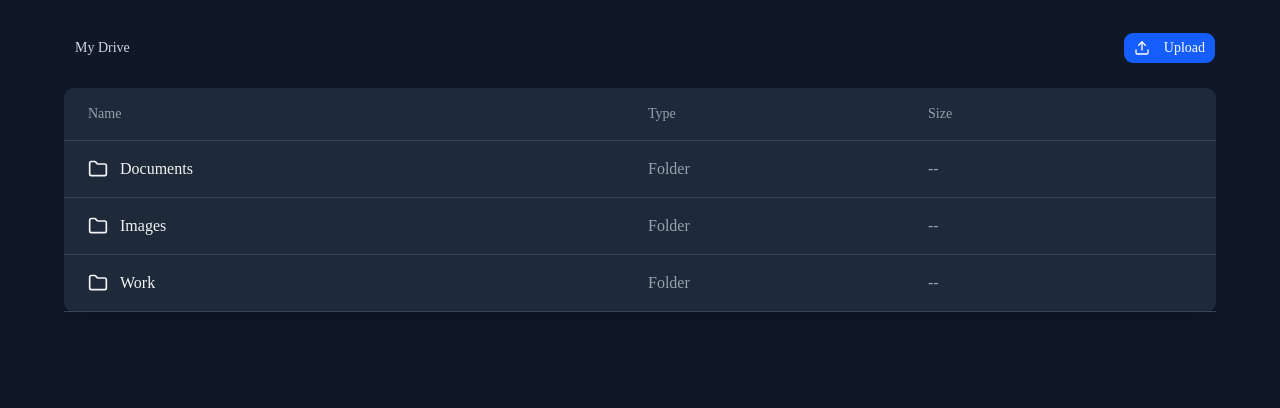
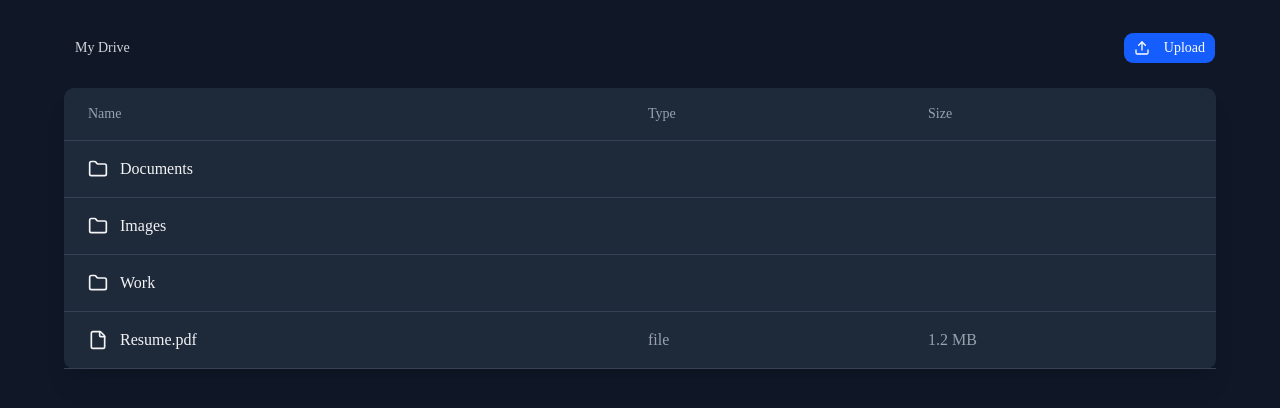
Before and after one commit to GircysRomualdas/drive-t3, a Next.js app: page / in a window 1280 px wide. Shown: the top 408 px of the page. Built offline with nearby package versions, Linux system fonts and the light colour scheme.

Commit message:
Update mock data

```diff
--- /dev/null
+++ b/src/app/file-row.tsx
@@ -0,0 +1,54 @@
+import type { Folder, File } from "~/lib/mock-data";
+import { Folder as FolderIcon, FileIcon } from "lucide-react";
+
+export function FileRow(props: { file: File }) {
+  const { file } = props;
+  return (
+    <li
+      key={file.id}
+      className="hover:bg-gray-750 border-b border-gray-700 px-6 py-4"
+    >
+      <div className="grid grid-cols-12 items-center gap-4">
+        <div className="col-span-6 flex items-center">
+          <a
+            href={file.url}
+            className="flex items-center text-gray-100 hover:text-blue-400"
+            target="_blank"
+          >
+            <FileIcon className="mr-3" size={20} />
+            {file.name}
+          </a>
+        </div>
+        <div className="col-span-3 text-gray-400">{"file"}</div>
+        <div className="col-span-3 text-gray-400">{file.size}</div>
+      </div>
+    </li>
+  );
+}
+
+export function FolderRow(props: {
+  folder: Folder;
+  handleFolderClick: () => void;
+}) {
+  const { folder, handleFolderClick } = props;
+  return (
+    <li
+      key={folder.id}
+      className="hover:bg-gray-750 border-b border-gray-700 px-6 py-4"
+    >
+      <div className="grid grid-cols-12 items-center gap-4">
+        <div className="col-span-6 flex items-center">
+          <button
+            onClick={() => handleFolderClick()}
+            className="flex items-center text-gray-100 hover:text-blue-400"
+          >
+            <FolderIcon className="mr-3" size={20} />
+            {folder.name}
+          </button>
+        </div>
+        <div className="col-span-3 text-gray-400"></div>
+        <div className="col-span-3 text-gray-400"></div>
+      </div>
+    </li>
+  );
+}
--- a/src/app/page.tsx
+++ b/src/app/page.tsx
@@ -1,38 +1,41 @@
 "use client";
 
-import { useState } from "react";
-import { mockFiles } from "../lib/mock-data";
-import { Folder, FileIcon, Upload, ChevronRight } from "lucide-react";
-import Link from "next/link";
+import { useMemo, useState } from "react";
+import { mockFiles, mockFolders } from "../lib/mock-data";
+import { Upload, ChevronRight } from "lucide-react";
 import { Button } from "~/components/ui/button";
+import { FileRow, FolderRow } from "./file-row";
 
 export default function GoogleDriveClone() {
-  const [currentFolder, setCurrentFolder] = useState<string | null>(null);
+  const [currentFolder, setCurrentFolder] = useState<string>("root");
 
   const getCurrentFiles = () => {
     return mockFiles.filter((file) => file.parent === currentFolder);
+  };
+  const getCurrentFolders = () => {
+    return mockFolders.filter((folder) => folder.parent === currentFolder);
   };
 
   const handleFolderClick = (folderId: string) => {
     setCurrentFolder(folderId);
   };
 
-  const getBreadcrumbs = () => {
+  const breadcrumbs = useMemo(() => {
     const breadcrumbs = [];
     let currentId = currentFolder;
 
-    while (currentId !== null) {
-      const folder = mockFiles.find((file) => file.id === currentId);
+    while (currentId !== "root") {
+      const folder = mockFolders.find((folder) => folder.id === currentId);
       if (folder) {
         breadcrumbs.unshift(folder);
-        currentId = folder.parent;
+        currentId = folder.parent ?? "root";
       } else {
         break;
       }
     }
 
     return breadcrumbs;
-  };
+  }, [currentFolder]);
 
   const handleUpload = () => {
     alert("Upload functionality would be implemented here");
@@ -44,13 +47,13 @@ export default function GoogleDriveClone() {
         <div className="mb-6 flex items-center justify-between">
           <div className="flex items-center">
             <Button
-              onClick={() => setCurrentFolder(null)}
+              onClick={() => setCurrentFolder("root")}
               variant="ghost"
               className="mr-2 text-gray-300 hover:text-white"
             >
               My Drive
             </Button>
-            {getBreadcrumbs().map((folder, index) => (
+            {breadcrumbs.map((folder, index) => (
               <div key={folder.id} className="flex items-center">
                 <ChevronRight className="mx-2 text-gray-500" size={16} />
                 <Button
@@ -80,39 +83,15 @@ export default function GoogleDriveClone() {
             </div>
           </div>
           <ul>
+            {getCurrentFolders().map((folder) => (
+              <FolderRow
+                key={folder.id}
+                folder={folder}
+                handleFolderClick={() => handleFolderClick(folder.id)}
+              />
+            ))}
             {getCurrentFiles().map((file) => (
-              <li
-                key={file.id}
-                className="hover:bg-gray-750 border-b border-gray-700 px-6 py-4"
-              >
-                <div className="grid grid-cols-12 items-center gap-4">
-                  <div className="col-span-6 flex items-center">
-                    {file.type === "folder" ? (
-                      <button
-                        onClick={() => handleFolderClick(file.id)}
-                        className="flex items-center text-gray-100 hover:text-blue-400"
-                      >
-                        <Folder className="mr-3" size={20} />
-                        {file.name}
-                      </button>
-                    ) : (
-                      <Link
-                        href={file.url ?? "#"}
-                        className="flex items-center text-gray-100 hover:text-blue-400"
-                      >
-                        <FileIcon className="mr-3" size={20} />
-                        {file.name}
-                      </Link>
-                    )}
-                  </div>
-                  <div className="col-span-3 text-gray-400">
-                    {file.type === "folder" ? "Folder" : "File"}
-                  </div>
-                  <div className="col-span-3 text-gray-400">
-                    {file.type === "folder" ? "--" : "2 MB"}
-                  </div>
-                </div>
-              </li>
+              <FileRow key={file.id} file={file} />
             ))}
           </ul>
         </div>
--- a/src/lib/mock-data.ts
+++ b/src/lib/mock-data.ts
@@ -1,21 +1,74 @@
-export interface File {
-  id: string
-  name: string
-  type: "file" | "folder"
-  url?: string
-  parent: string | null
-  size?: string
-}
+export type File = {
+  id: string;
+  name: string;
+  type: "file";
+  url: string;
+  parent: string;
+  size: string;
+};
+
+export type Folder = {
+  id: string;
+  name: string;
+  type: "folder";
+  parent: string | null;
+};
+
+export const mockFolders: Folder[] = [
+  { id: "root", name: "Root", type: "folder", parent: null },
+  { id: "1", name: "Documents", type: "folder", parent: "root" },
+  { id: "2", name: "Images", type: "folder", parent: "root" },
+  { id: "3", name: "Work", type: "folder", parent: "root" },
+  { id: "8", name: "Presentations", type: "folder", parent: "3" },
+];
 
 export const mockFiles: File[] = [
-  { id: "1", name: "Documents", type: "folder", parent: null },
-  { id: "2", name: "Images", type: "folder", parent: null },
-  { id: "3", name: "Work", type: "folder", parent: null },
-  { id: "4", name: "Resume.pdf", type: "file", url: "/files/resume.pdf", parent: "1", size: "1.2 MB" },
-  { id: "5", name: "Project Proposal.docx", type: "file", url: "/files/proposal.docx", parent: "1", size: "2.5 MB" },
-  { id: "6", name: "Vacation.jpg", type: "file", url: "/files/vacation.jpg", parent: "2", size: "3.7 MB" },
-  { id: "7", name: "Profile Picture.png", type: "file", url: "/files/profile.png", parent: "2", size: "1.8 MB" },
-  { id: "8", name: "Presentations", type: "folder", parent: "3" },
-  { id: "9", name: "Q4 Report.pptx", type: "file", url: "/files/q4-report.pptx", parent: "8", size: "5.2 MB" },
-  { id: "10", name: "Budget.xlsx", type: "file", url: "/files/budget.xlsx", parent: "3", size: "1.5 MB" },
-]
+  {
+    id: "4",
+    name: "Resume.pdf",
+    type: "file",
+    url: "/files/resume.pdf",
+    parent: "root",
+    size: "1.2 MB",
+  },
+  {
+    id: "5",
+    name: "Project Proposal.docx",
+    type: "file",
+    url: "/files/proposal.docx",
+    parent: "1",
+    size: "2.5 MB",
+  },
+  {
+    id: "6",
+    name: "Vacation.jpg",
+    type: "file",
+    url: "/files/vacation.jpg",
+    parent: "2",
+    size: "3.7 MB",
+  },
+  {
+    id: "7",
+    name: "Profile Picture.png",
+    type: "file",
+    url: "/files/profile.png",
+    parent: "2",
+    size: "1.8 MB",
+  },
+  {
+    id: "9",
+    name: "Q4 Report.pptx",
+    type: "file",
+    url: "/files/q4-report.pptx",
+    parent: "8",
+    size: "5.2 MB",
+  },
+  {
+    id: "10",
+    name: "Budget.xlsx",
+    type: "file",
+    url: "/files/budget.xlsx",
+    parent: "3",
+    size: "1.5 MB",
+  },
+];
```
